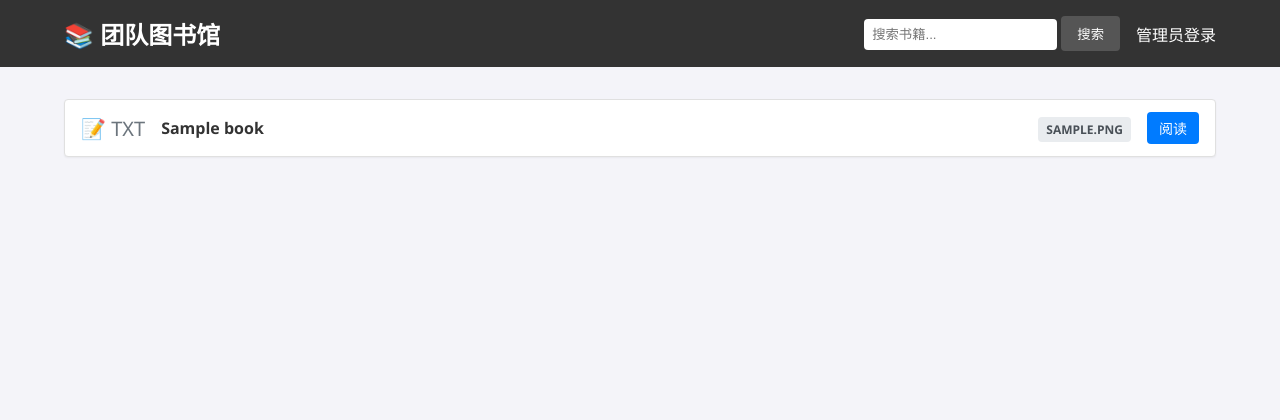
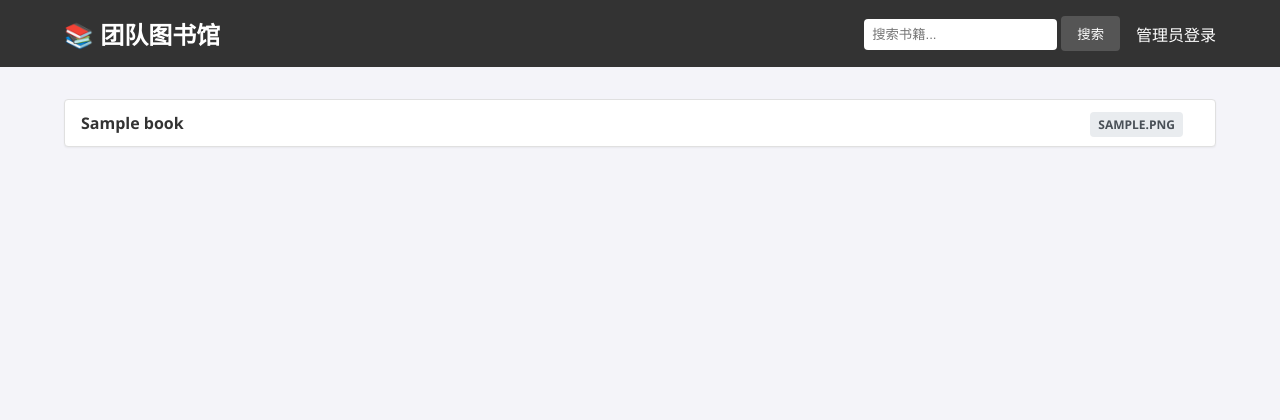
Before and after one commit to Sicheng-zju/small_team_books_manage_system, a Flask app: page / in a window 1280 px wide. Shown: the top 420 px of the page. Run offline with Flask 3, Linux system fonts and the light colour scheme; tables that the repository leaves empty hold one stand-in row (values such as "Sample post").

Commit message:
去除了每本书前面的文件类型图标以及后面的“阅读”按钮

```diff
--- a/templates/index.html
+++ b/templates/index.html
@@ -6,23 +6,11 @@
         {% if books.items %}
             {% for book in books.items %}
             <div class="book-item">
-                <div class="book-icon">
-                    {% if book.filetype == 'pdf' %}
-                        📄 PDF
-                    {% elif book.filetype == 'epub' %}
-                        📖 EPUB
-                    {% else %}
-                        📝 TXT
-                    {% endif %}
-                </div>
                 <div class="book-info">
                     <h3><a href="{{ url_for('read_book', book_id=book.id) }}">{{ book.title }}</a></h3>
                 </div>
                 <div class="book-meta">
                      <span class="badge">{{ book.filetype }}</span>
-                </div>
-                <div class="book-actions">
-                    <a href="{{ url_for('read_book', book_id=book.id) }}" class="btn btn-sm">阅读</a>
                 </div>
             </div>
             {% endfor %}
```
